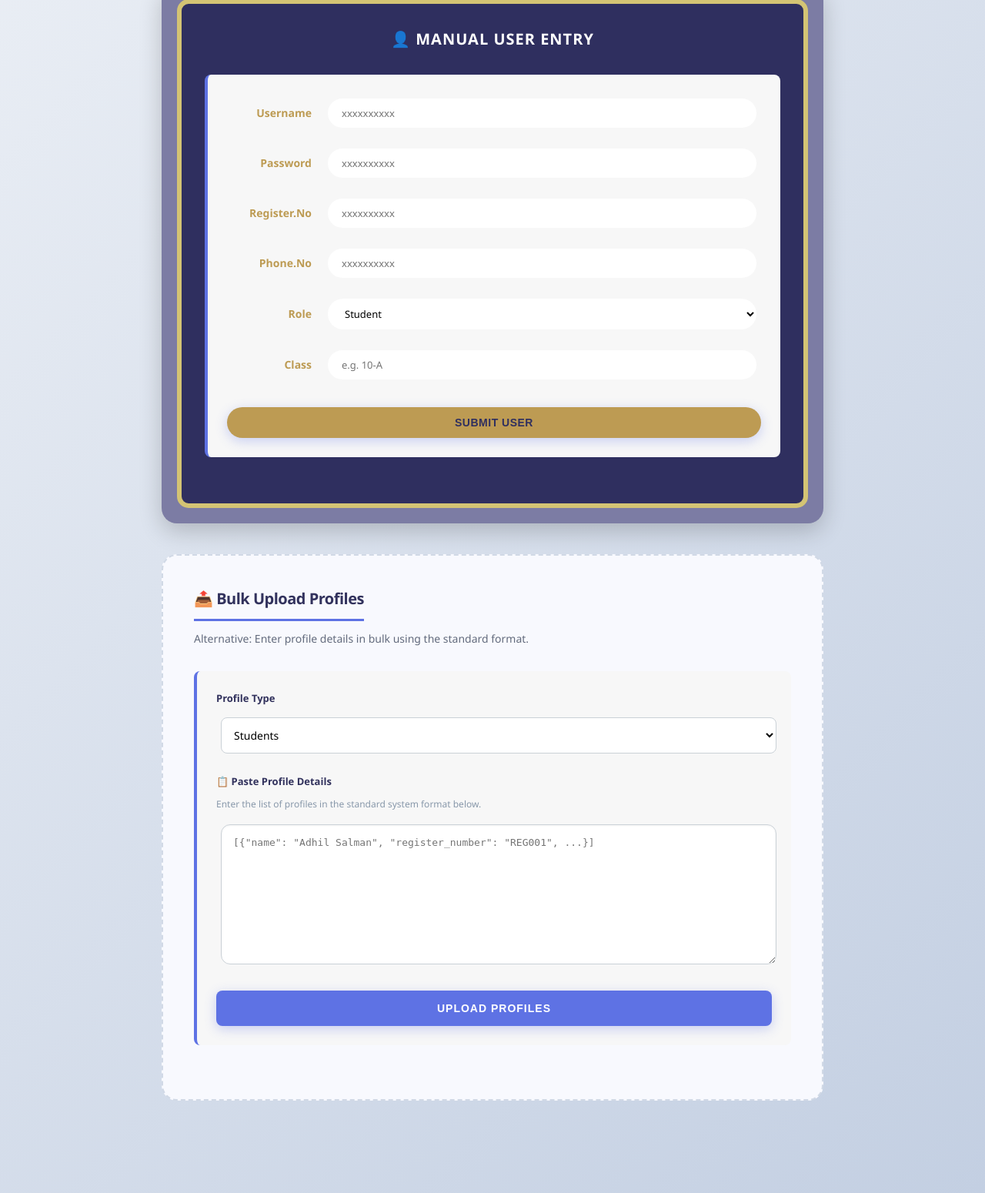
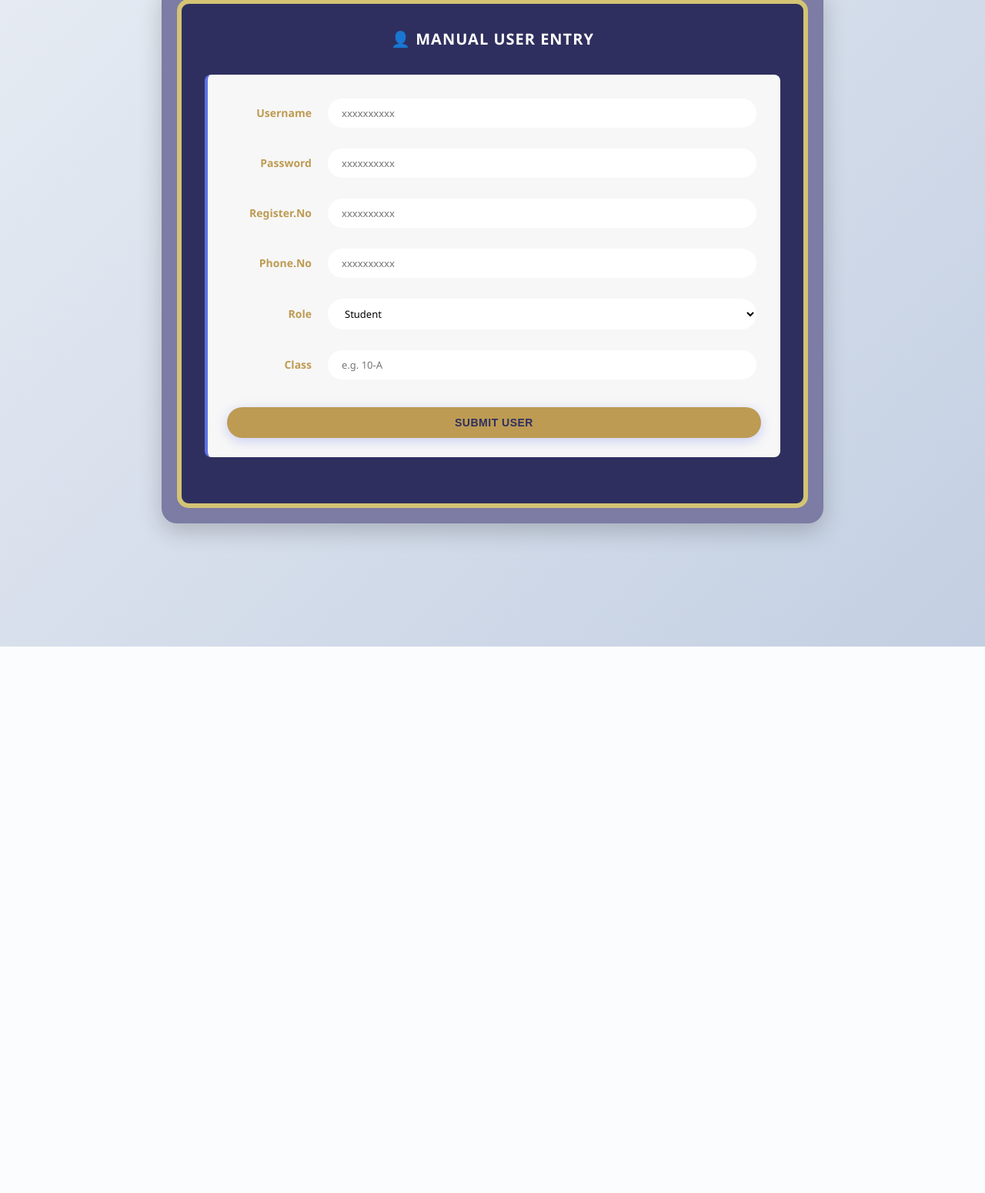
Before and after one commit to shahanashub/RDL-ATTENDANCE, a Flask app: template templates/profile.html in a window 1280 px wide. Shown: the part 939-2489 px from the top of the page at 77% size. After the commit the page ends 1779 px from the top, so only its background shows below. Run offline with Flask 3, Linux system fonts and the light colour scheme; the template is opened without the code that fills it, so the values that code supplies are empty; the visitor is signed in with stand-in values (Sample User, id 1); some libraries are stand-ins or nearby versions.

Commit message:
Remove Bulk Upload Profiles section from profile page

```diff
--- a/templates/profile.html
+++ b/templates/profile.html
@@ -314,45 +314,6 @@
         </div>
     </div>
 
-    <div style="background: #f8f9fe; padding: 40px; border-radius: 20px; border: 2px dashed #d1d9e6;">
-        <h2 style="margin-top: 0; margin-bottom: 10px; color: #32325d; font-size: 20px;">📤 Bulk Upload Profiles</h2>
-        <p style="color: #636b7d; font-size: 14px; margin-bottom: 25px;">Alternative: Enter profile details in bulk
-            using the standard format.</p>
-
-        <form action="{{ url_for('upload_profiles') }}" method="POST">
-            <div style="margin-bottom: 20px;">
-                <label style="display: block; font-weight: 600; margin-bottom: 8px; font-size: 13px;">Profile
-                    Type</label>
-                <select name="profile_type"
-                    style="width: 100%; padding: 12px; border-radius: 8px; border: 1px solid #cad1d7;">
-                    <option value="student">Students</option>
-                    <option value="teacher">Teachers</option>
-                    <option value="admin">Admins</option>
-                </select>
-            </div>
-            <div style="margin-bottom: 20px;">
-                <label style="display: block; font-weight: 700; margin-bottom: 8px; font-size: 13px; color: #32325d;">📋
-                    Paste Profile Details</label>
-                <p style="margin: 0 0 10px 0; font-size: 12px; color: #8898aa;">Enter the list of profiles in the
-                    standard system format below.</p>
-                <textarea name="profile_data" rows="10"
-                    placeholder='[{"name": "Adhil Salman", "register_number": "REG001", ...}]'
-                    style="width: 100%; padding: 15px; border-radius: 12px; border: 1px solid #cad1d7; font-family: monospace; font-size: 13px; background: #fff; box-shadow: inset 0 1px 3px rgba(0,0,0,0.05);"></textarea>
-            </div>
-            <button type="submit" style="
-                padding: 15px 30px;
-                background: #5e72e4;
-                color: white;
-                border: none;
-                border-radius: 8px;
-                font-weight: 700;
-                cursor: pointer;
-                width: 100%;
-                text-transform: uppercase;
-                letter-spacing: 1px;
-            ">Upload Profiles</button>
-        </form>
-    </div>
     {% endif %}
 </div>
 {% endblock %}
```
